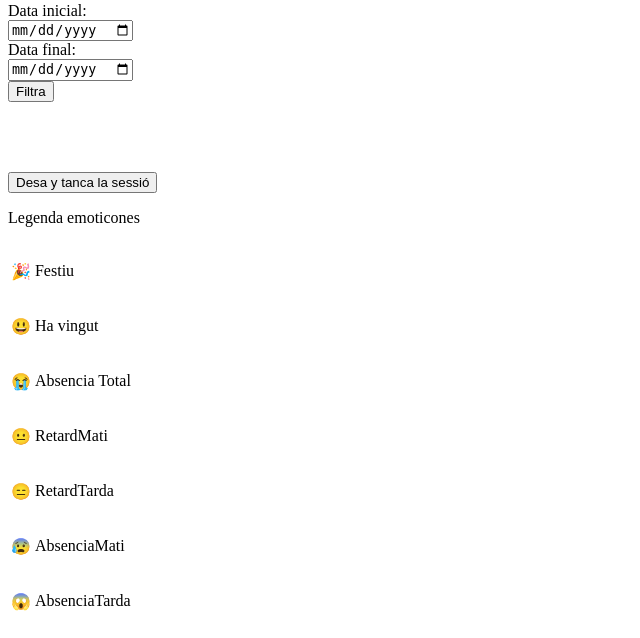
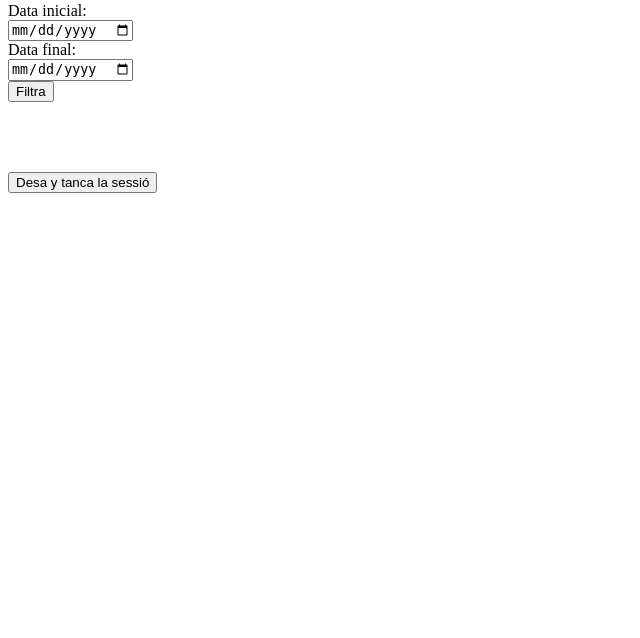
Before and after one commit to mtcraft22/Assitecies, a PHP site: page /passallista.php in a window 1280 px wide. Shown: the part 162-800 px from the top of the page, without its empty margins (0-640 px from the left). Run offline with PHP 8.4, Linux system fonts and the light colour scheme; the visitor is signed in with stand-in values (Sample User, id 1).

Commit message:
aaaaaaaaaaaaaaaaaaaaaaaaaaaaaaaaaaaaaaaah

```diff
--- a/client/passallista/passallista.js
+++ b/client/passallista/passallista.js
@@ -12,9 +12,6 @@ var meses={
    11:"Nov" ,
    12:"Des" ,
 }
-
-
-
 
 let incidecies=document.getElementById("opcions")
 incidecies.style.display='none'
--- a/client/passallista/passallista.php
+++ b/client/passallista/passallista.php
@@ -16,6 +16,7 @@
         <title>Document</title>
     </head>
     <body>
+        <div id="main">
             <div id="opcions" onclick="">
                 <p onclick="setinci('Festiu')">Festiu</p>
                 <p onclick="setinci('Ha vingut')">Ha vingut</p>
@@ -24,8 +25,8 @@
                 <p onclick="setinci('RetardTarda')">RetardTarda</p>
                 <p onclick="setinci('AbsenciaMati')">AbsenciaMati</p>
                 <p onclick="setinci('AbsenciaTarda')">AbsenciaTarda</p>
+            </div>
 
-    </div>
             <select id="Classes" required>
                     <option value="---"></option>
                     <option value="I3A">I3A</option>
@@ -54,11 +55,14 @@
             <div id="linea">
                 <div>
                     <h1>Filtrar per data</h1><br>
+                    <form>
                         <label>Data inicial: </label><br>
                         <input id="data-inici" type="date"><br>
                         <label>Data final: </label><br>
                         <input id="data-final" type="date"><br>
                         <button onclick="procesa_data()">Filtra</button>
+                    </form>
+
                     <p style="height:20px"></p><br>
                     <?php
                         if ($_SESSION["tipus"]=="Mestre"){
@@ -66,46 +70,11 @@
                         }else{
                             echo "<a href='../../servidor/inici/Assistenciesinici.php'><button>Desa y torma al inici</button></a><br>";
                         }
+
                     ?>
 
             </div>
-        <div>
-
-            <p>Legenda emoticones</p>
-            <table>
-                <tr>
-                    <td><p>&#x1F389</p></td>
-                    <td><p>Festiu</p></td>
-                </tr>
-                <tr>
-                    <td><p>&#128515</p></td>
-                    <td><p>Ha vingut</p></td>
-                </tr>
-                <tr>
-                    <td><p>&#x1F62D</p></td>
-                    <td><p>Absencia Total</p></td>
-                </tr>
-                <tr>
-                    <td><p>&#x1F610</p></td>
-                    <td><p>RetardMati</p></td>
-                </tr>
-                <tr>
-                    <td><p>&#x1F611</p></td>
-                    <td><p>RetardTarda</p></td>
-                </tr>
-                <tr>
-                    <td><p>&#x1F630</p></td>
-                    <td><p>AbsenciaMati</p></td>
-                </tr>
-                <tr>
-                    <td><p>&#x1F631</p></td>
-                    <td><p>AbsenciaTarda</p></td>
-                </tr>
-           </table>
-
-
         </div>
-
     </div>
 
 
--- a/servidor/inici/Assistenciesinici.php
+++ b/servidor/inici/Assistenciesinici.php
@@ -3,6 +3,7 @@
 
 <head>
     <meta charset="UTF-8">
+    <meta content="width=device-width, initial-scale=1" name="viewport" />
     <title>Assistència d'alumnes</title>
     <link href="https://cdn.jsdelivr.net/npm/bootstrap@5.3.0/dist/css/bootstrap.min.css" rel="stylesheet" integrity="sha384-9ndCyUaIbzAi2FUVXJi0CjmCapSmO7SnpJef0486qhLnuZ2cdeRhO02iuK6FUUVM" crossorigin="anonymous">
     <link rel="stylesheet" href="../../estils/inici.css">
@@ -19,6 +20,7 @@
             <p>Bon dia <?php echo $_SESSION["usuari"] ?></p>
             <p>Te has enregistrat com <?php echo $_SESSION["tipus"] ?></p>
             <a href="../login/tanca.php"><button class="btn btn-primary" >Tancar la sesió </button></a>
+
             <p>Assistència d'alumnes<p>
             <a href="./../../client/passallista/passallista.php"><button class="btn btn-primary">Passar LLista</button></a>
 
```
Also changed, not shown: estils/inici.css (+25 -1 lines), estils/passallista.css (+4 -9 lines). Lines whose indentation alone changed are shown as unchanged.
